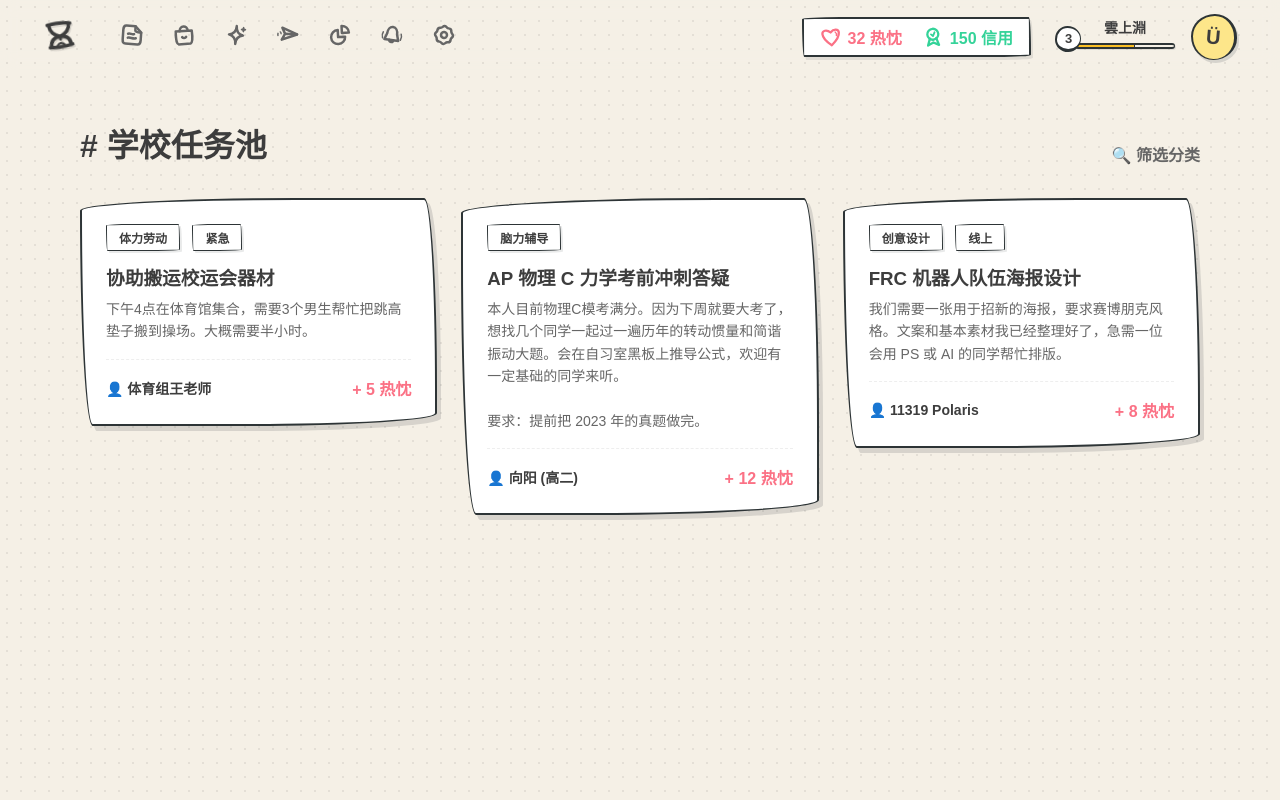
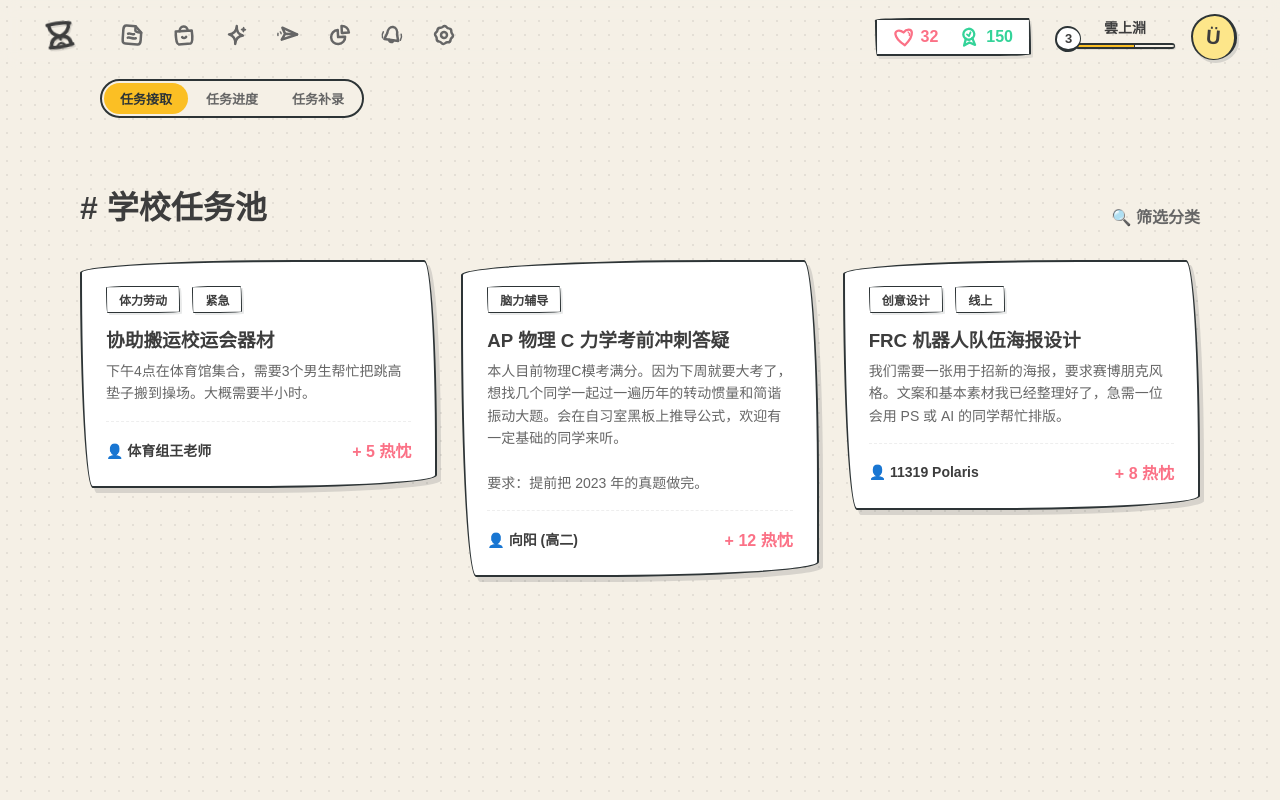
Before and after one commit to Yunshang-Yuan/Hour-Vault, a website: page public/index.html in a window 1280 px wide. Drawn offline with Linux system fonts and the light colour scheme.

Commit message:
前端V4

```diff
--- a/public/global.css
+++ b/public/global.css
@@ -1,28 +1,49 @@
-/* 1. 定义全站主题色 (默认浅色治愈漫画风) */
+/* 1.全局浅色模式样式 */
 :root {
+  --primary-color: #fbbf24;
+  --zeal-color: #fb7186;
+  --credit-color: #34d399;
+
   --bg-color: #f5f0e6;
   --card-bg: #ffffff;
   --text-main: #3d3d3d;
   --text-sub: #666666;
+  --comic-line: #2d3436;
 
+  --nav-bg-glass: rgba(245, 240, 230, 0.65);
+  --dot-color: rgba(0, 0, 0, 0.07);
+
+  /* 边框 */
+  .comic-border {
+  background-color: var(--card-bg);
+  border: 2px solid var(--comic-line);
+  border-radius: 255px 15px 225px 15px / 15px 225px 15px 255px;
+  box-shadow: 2px 3px 0px rgba(45, 52, 54, 0.1);
+}
+}
+
+/* 1.全局深色模式样式 */
+:root[data-theme="dark"] {
   --primary-color: #fbbf24;
   --zeal-color: #fb7185;
   --credit-color: #34d399;
-  --comic-line: #2d3436;
 
-  --nav-bg-glass: rgba(245, 240, 230, 0.65); /* 导航栏半透明底色 */
-  --dot-color: rgba(0, 0, 0, 0.07);          /* 网点颗粒颜色 (浅色模式下是黑点) */
-}
-
-:root[data-theme="dark"] {
   --bg-color: #1a1a1a;
-  --card-bg: #242424;
+  --card-bg: #202020;
   --text-main: #e5e5e5;
   --text-sub: #737373;
-  --comic-line: #555555;
+  --comic-line: #cacaca;
 
   --nav-bg-glass: rgba(26, 26, 26, 0.65);
   --dot-color: rgba(255, 255, 255, 0.06);
+
+  /* 边框 */
+  .comic-border {
+  background-color: var(--card-bg);
+  border: 2px solid var(--comic-line);
+  border-radius: 255px 15px 225px 15px / 15px 225px 15px 255px;
+  box-shadow: 2px 3px 0px rgba(45, 52, 54, 0.1);
+}
 }
 
 /* 2. 基础重置与漫画网点纸背景 */
@@ -192,8 +213,8 @@ html[data-theme="dark"] #theme-toggle:hover h2 {
 
 /* 2. 整体悬浮与点击：和名片完全一致的起伏感（不歪头！） */
 .nav-item:hover {
-  transform: translateX(-50%) translateY(0);
-  color: var(--primary-color) !important; /* 鼠标放上去时，图标统一变为主色亮起 */
+  transform: translateY(-2px); /* 恢复正常的向上微抬 2px，绝不能加 translateX */
+  color: var(--primary-color) !important;
 }
 .nav-item:active {
   transform: translateY(1px);
@@ -202,23 +223,13 @@ html[data-theme="dark"] #theme-toggle:hover h2 {
 /* 3. Tooltip 悬浮窗的默认隐藏状态 (右下角定位) */
 .nav-tooltip {
   position: absolute;
-  top: 140%; /* 定位到图标的下方 */
-  left: 50%; /* 定位到图标偏右的位置 (右下角) */
-  transform: translateX(-50%) translateY(10px);
-
-  /* 漫画风小气泡设计 */
-  background-color: #ffffff; /* 深色背景 */
+  top: 130%; /* 定位到图标的下方 */
+  left: 60%; /* 定位到图标偏右的位置 (右下角) */
   color: var(--comic-line); /* 浅色文字 */
   font-size: 12px;
   font-weight: 800;
   padding: 4px 10px;
-  border-radius: 8px;
-  border: 1.5px solid var(--comic-line);
-  box-shadow: 1px 1.5px 0px var(--comic-line),
-              3px 4px 0px rgba(0, 0, 0, 0.08);
   white-space: nowrap; /* 保证文字不折行 */
-
-  /* 隐藏魔法：透明度为 0，并且往下沉一点点准备滑入 */
   opacity: 0;
   transform: translateY(8px);
   pointer-events: none; /* 防止悬浮窗挡住鼠标点击图标 */
@@ -230,3 +241,58 @@ html[data-theme="dark"] #theme-toggle:hover h2 {
   opacity: 1;
   transform: translateY(0); /* 滑回原位 */
 }
+
+/* =========================================
+   全局组件：胶囊切换栏 (Pill Tabs)
+========================================= */
+.page-tabs-wrapper {
+  /* 让整个胶囊栏居中，并在上下留出呼吸空间 */
+  display: flex;
+  justify-content: flex-start;
+  padding-left: 100px;
+  margin-top: -1px;
+  margin-bottom: 24px;
+}
+
+.tab-capsule {
+  display: flex;
+  background-color: var(--bg-color);
+  border: 2px solid var(--comic-line);
+  border-radius: 999px; /* 满级圆角，形成完美的药丸胶囊形状 */
+  padding: 2px; /* 外壳和按钮之间的内边距 */
+  gap: 2px;
+}
+
+.tab-btn {
+  /* 重置按钮默认样式 */
+  appearance: none;
+  border: none;
+  outline: none;
+  background: transparent;
+
+  /* 文本排版 */
+  font-size: 13px;
+  font-weight: 800;
+  color: var(--text-sub);
+  padding: 6px 16px;
+  border-radius: 999px; /* 内部按钮也是圆角，贴合外壳 */
+  cursor: pointer;
+  transition: all 0.2s cubic-bezier(0.68, -0.55, 0.265, 1.55);
+}
+
+/* 鼠标悬浮时的文字颜色加深 */
+.tab-btn:hover {
+  color: var(--text-main);
+}
+
+/* 🌟 当前选中状态 (.active) 的高光表现 */
+.tab-btn.active {
+  background-color: var(--primary-color); /* 填充主色 */
+  color: var(--comic-line); /* 确保文字在黄色背景上清晰 */
+}
+
+/* 🌙 深色模式适配 */
+html[data-theme="dark"] .tab-btn.active {
+  /* 深色模式下，可以保持高光，或者如果觉得黄色太刺眼，可以在这里微调 */
+  color: #1a1a1a;
+}
--- a/public/index.html
+++ b/public/index.html
@@ -33,7 +33,7 @@
           <path d="M8 11 C 10 10 12 12 14 11" />
           <path d="M8 15 C 10 14 13 16 16 15" />
         </svg>
-        <span class="nav-tooltip">任务板</span>
+        <div class="nav-tooltip comic-border">任务板</div>
       </div>
 
       <div class="nav-item">
@@ -42,7 +42,7 @@
           <path d="M8 8 C 8 2 16 2 16 8" />
           <path d="M10 14 C 11 15.5 13 15.5 14 14" />
         </svg>
-        <span class="nav-tooltip">商店</span>
+        <div class="nav-tooltip comic-border">商店</div>
       </div>
 
       <div class="nav-item">
@@ -50,7 +50,7 @@
           <path d="M12 3 C 12 8 14 11 19 12 C 14 13 12 16 12 21 C 12 16 10 13 5 12 C 10 11 12 8 12 3 Z" />
           <path d="M19 4 L 19.5 5.5 L 21 6 L 19.5 6.5 L 19 8 L 18.5 6.5 L 17 6 L 18.5 5.5 Z" stroke-width="1.5" />
         </svg>
-        <span class="nav-tooltip">收藏</span>
+        <div class="nav-tooltip comic-border">收藏</div>
       </div>
 
       <div class="nav-item">
@@ -59,7 +59,7 @@
           <path d="M9 11 L 21 11" />
           <path d="M 2 13 C 1 9 5 8 5 11" stroke-width="1.5" stroke-dasharray="2 3" />
         </svg>
-        <span class="nav-tooltip">发布</span>
+        <div class="nav-tooltip comic-border">发布</div>
       </div>
 
       <div class="nav-item">
@@ -67,7 +67,7 @@
           <path d="M 10 14 L 10 7 A 7 7 0 1 0 17 14 Z" />
           <path d="M 14 10 L 14 3 A 7 7 0 0 1 21 10 Z" />
         </svg>
-        <span class="nav-tooltip">数据</span>
+        <div class="nav-tooltip comic-border">数据</div>
       </div>
 
       <div class="nav-item">
@@ -77,7 +77,7 @@
           <path d="M 3 10 C 2 12 2 14 3 16" stroke-width="1.5" />
           <path d="M 21 10 C 22 12 22 14 21 16" stroke-width="1.5" />
         </svg>
-        <span class="nav-tooltip">通知</span>
+        <div class="nav-tooltip comic-border">通知</div>
       </div>
 
       <div class="nav-item">
@@ -85,7 +85,7 @@
           <path d="M12 3 C 14 3 14 5 16 5 C 18 5 19 6 19 8 C 19 10 21 10 21 12 C 21 14 19 14 19 16 C 19 18 18 19 16 19 C 14 19 14 21 12 21 C 10 21 10 19 8 19 C 6 19 5 18 5 16 C 5 14 3 14 3 12 C 3 10 5 10 5 8 C 5 6 6 5 8 5 C 10 5 10 3 12 3 Z" />
           <circle cx="12" cy="12" r="3" />
         </svg>
-        <span class="nav-tooltip">设置</span>
+        <div class="nav-tooltip comic-border">设置</div>
       </div>
 
     </div>
@@ -94,7 +94,7 @@
   <div style="display: flex; align-items: center; gap: 24px; margin-top: 3px;">
 
     <!-- 代币框：加上了手绘底座 -->
-    <div style="display: flex; gap: 20px; background-color: var(--card-bg); padding: 6px 16px; border-radius: 255px 15px 225px 15px / 15px 225px 15px 255px; border: 2px solid var(--comic-line); box-shadow: 2px 3px 0px rgba(45, 52, 54, 0.1);">
+    <div class="comic-border" style="display: flex; gap: 20px; padding: 6px 16px;">
 
       <!-- 心忱 -->
       <div style="display: flex; align-items: center; gap: 6px; color: var(--zeal-color);">
@@ -102,7 +102,7 @@
           <path d="M12 21 C 12 21 3 14 3 8 C 3 4 8 3 12 7 C 16 3 21 4 21 8 C 21 14 12 21 12 21 Z" />
           <path d="M17 7 Q 19 9 18 11" stroke-width="1.5" />
         </svg>
-        <span style="font-weight: 800;">32 热忱</span>
+        <span style="font-weight: 800;">32</span>
       </div>
 
       <!-- 信用 -->
@@ -112,7 +112,7 @@
           <path d="M 10 9 L 12 11 L 14 7" stroke-width="2" />
           <path d="M 8.5 13.5 L 6 21 L 12 18 L 18 21 L 15.5 13.5" />
         </svg>
-        <span style="font-weight: 800;">150 信用</span>
+        <span style="font-weight: 800;">150</span>
       </div>
 
     </div>
@@ -148,6 +148,14 @@
   </div>
 
 </nav>
+
+<div class="page-tabs-wrapper">
+  <div class="tab-capsule">
+    <button class="tab-btn active">任务接取</button>
+    <button class="tab-btn">任务进度</button>
+    <button class="tab-btn">任务补录</button>
+  </div>
+</div>
 
   <main style="padding: 40px; max-width: 1200px; margin: 0 auto;">
 
```
